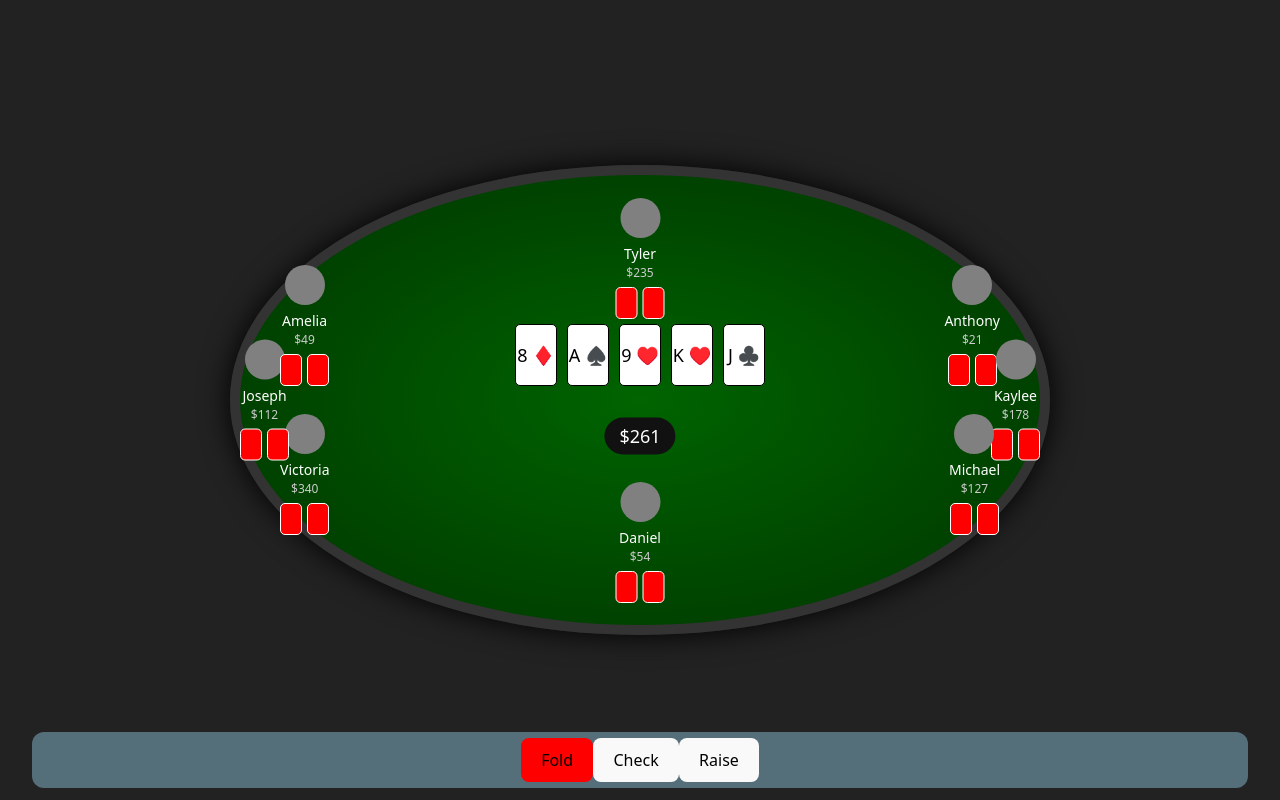
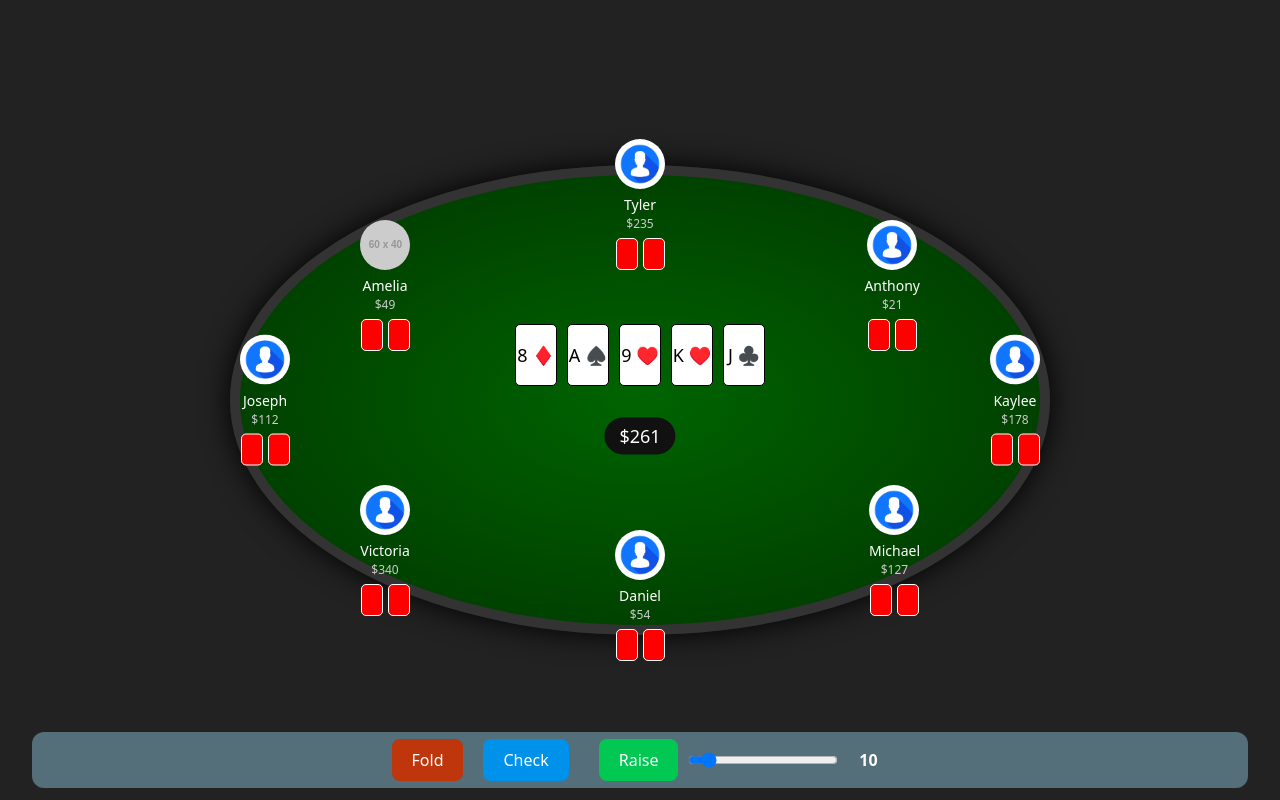
Before and after one commit to birthai/poker, a React (Vite) app: page / in a window 1280 px wide. Built offline with nearby package versions, Linux system fonts and the light colour scheme.

Commit message:
some changes in styles

```diff
--- a/src/App.css
+++ b/src/App.css
@@ -46,5 +46,6 @@
 }
 
 .read-the-docs {
-  color: #002502;
+  color: #1B5E20
+  ;
 }
--- a/src/components/Controls/Controls.tsx
+++ b/src/components/Controls/Controls.tsx
@@ -1,24 +1,117 @@
-import React from 'react';
+
+
+import React, { useState } from 'react';
 
 type ActionType = 'fold' | 'check' | 'raise';
 
 interface ControlsProps {
-  onAction: (action: ActionType) => void;
+  onAction: (action: ActionType, amount?: number) => void;
 }
 
 export default function Controls({ onAction }: ControlsProps) {
-    return (
-      // <div className="absolute bottom-4 left-1/2 -translate-x-1/2 flex gap-4">
-        // <button onClick={() => onAction('fold')} className="btn">Fold</button>
-        // <button onClick={() => onAction('check')} className="btn">Check</button>
-        // <button onClick={() => onAction('raise')} className="btn">Raise</button>
-      // </div>
-      <div style={{width:'100%',height:80,position:'absolute',bottom:0,display:'flex',justifyContent:'center',alignItems:'center'}}>
-        <div style={{width:'95%',height:'70%',display:'flex',justifyContent:'center',alignItems:'center',backgroundColor:'#546E7A',borderRadius:12}}>
-          <button onClick={() => onAction('fold')} className="btn" style={{backgroundColor:'red'}}>Fold</button>
-          <button onClick={() => onAction('check')} className="btn">Check</button>
-          <button onClick={() => onAction('raise')} className="btn">Raise</button>
+  const [raiseAmount, setRaiseAmount] = useState(10);
+
+  const handleSliderChange = (e: React.ChangeEvent<HTMLInputElement>) => {
+    setRaiseAmount(Number(e.target.value));
+  };
+
+  return (
+    <div
+      style={{
+        width: '100%',
+        height: '80px',
+        position: 'absolute',
+        bottom: 0,
+        display: 'flex',
+        justifyContent: 'center',
+        alignItems: 'center',
+      }}
+    >
+      <div
+        style={{
+          width: '95%',
+          height: '70%',
+          display: 'flex',
+          justifyContent: 'center',
+          alignItems: 'center',
+          backgroundColor: '#546E7A',
+          borderRadius: '12px',
+        }}
+      >
+
+        <button
+          onClick={() => onAction('fold')}
+          style={{
+            backgroundColor: '#BF360C',
+            color: 'white',
+            padding: '10px 20px',
+            borderRadius: '8px',
+            margin: '0 10px',
+            border: 'none',
+            cursor: 'pointer',
+          }}
+        >
+          Fold
+        </button>
+
+
+        <button
+          onClick={() => onAction('check')}
+          style={{
+            backgroundColor: '#0091EA',
+            color: 'white',
+            padding: '10px 20px',
+            borderRadius: '8px',
+            margin: '0 10px',
+            border: 'none',
+            cursor: 'pointer',
+          }}
+        >
+          Check
+        </button>
+
+
+        <div style={{ display: 'flex', alignItems: 'center', margin: '0 10px' }}>
+
+          <button
+            onClick={() => onAction('raise', raiseAmount)}
+            style={{
+              backgroundColor: '#00C853',
+              color: 'white',
+              padding: '10px 20px',
+              borderRadius: '8px',
+              border: 'none',
+              cursor: 'pointer',
+              marginLeft: '10px',
+            }}
+          >
+            Raise
+          </button>
+
+          <input
+            type="range"
+            min="1"
+            max="100"
+            value={raiseAmount}
+            onChange={handleSliderChange}
+            style={{
+              width: '150px',
+              margin: '0 10px',
+            }}
+          />
+          <span
+            style={{
+              width: '40px',
+              textAlign: 'center',
+              fontSize: '16px',
+              fontWeight: 'bold',
+              color: 'white',
+            }}
+          >
+            {raiseAmount}
+          </span>
         </div>
       </div>
-    );
+    </div>
+  );
 }
--- a/src/components/Player/Player.css
+++ b/src/components/Player/Player.css
@@ -6,10 +6,10 @@
   }
 
   .player-avatar {
-    width: 40px;
-    height: 40px;
-    background: gray;
+    width: 50px;
+    height: 50px;
     border-radius: 50%;
+    object-fit: cover;
     margin-bottom: 5px;
   }
 
--- a/src/components/Player/Player.tsx
+++ b/src/components/Player/Player.tsx
@@ -1,65 +1,3 @@
-// import React from "react";
-// import Card from "../Card/Card";
-
-// type Position = 'top' | 'bottom' | 'left' | 'right';
-
-// interface Card {
-//   suit: string;
-//   value: string;
-// }
-
-// interface PlayerProps {
-//   name: string;
-//   cards: Card[];
-//   position: Position;
-//   profile: string;
-// }
-
-// const Player: React.FC<PlayerProps> = ({ name, cards, position, profile }) => {
-//   return (
-//     <div style={{
-//       display: 'flex',
-//       flexDirection: position === 'top' ? 'row' :
-//         position === 'bottom' ? 'column' :
-//           position === 'left' ? 'row' :
-//             position === 'right' ? 'row' : 'row',
-//       direction: position === 'left' ? 'ltr' :
-//         position === 'right' ? undefined: undefined
-//     }}>
-//       {position === 'left' ? (
-//         <>
-//           <div>
-//             <img src={profile} style={{ width: 50, height: 50, borderRadius: 25 }} alt={`${name}'s profile`} />
-//             <div className="text-white text-sm mb-1">{name}</div>
-//           </div>
-//           <div className="flex gap-1">
-//             {cards.map((card, idx) => (
-//               <Card key={idx} suit={card.suit} value={card.value} />
-//             ))}
-//           </div>
-//         </>
-//       ) : (
-//         <>
-//         <div className="flex gap-1">
-//             {cards.map((card, idx) => (
-//               <Card key={idx} suit={card.suit} value={card.value} />
-//             ))}
-//           </div>
-//           <div>
-//             <img src={profile} style={{ width: 50, height: 50, borderRadius: 25 }} alt={`${name}'s profile`} />
-//             <div className="text-white text-sm mb-1">{name}</div>
-//           </div>
-
-//         </>
-//       )}
-
-
-//     </div>
-//   );
-// };
-
-// export default Player;
-
 
 //============================================
 
@@ -69,12 +7,13 @@ import './Player.css';
 interface PlayerProps {
   name: string;
   balance: number;
+  profileImage: string;
 }
 
-const Player: React.FC<PlayerProps> = ({ name, balance }) => {
+const Player: React.FC<PlayerProps> = ({ name, balance, profileImage }) => {
   return (
     <div className="player-card">
-      <div className="player-avatar"></div>
+      <img src={profileImage} alt={`${name}'s profile`} className="player-avatar" />
       <div className="player-info">
         <div className="player-name">{name}</div>
         <div className="player-balance">${balance}</div>
--- a/src/components/Table/PokerTable.css
+++ b/src/components/Table/PokerTable.css
@@ -48,11 +48,11 @@
     position: absolute;
   }
 
-  .player-0 { top: 5%; left: 50%; transform: translate(-50%, 0); }
-  .player-1 { top: 20%; right: 5%; }
+  .player-0 { top: -8%; left: 50%; transform: translate(-50%, 0); }
+  .player-1 { top: 10%; right: 15%; }
   .player-2 { top: 50%; right: 0; transform: translateY(-50%); }
-  .player-3 { bottom: 20%; right: 5%; }
-  .player-4 { bottom: 5%; left: 50%; transform: translate(-50%, 0); }
-  .player-5 { bottom: 20%; left: 5%; }
+  .player-3 { bottom: 2%; right: 15%; }
+  .player-4 { bottom:-8%; left: 50%; transform: translate(-50%, 0); }
+  .player-5 { bottom: 2%; left: 15%; }
   .player-6 { top: 50%; left: 0; transform: translateY(-50%); }
-  .player-7 { top: 20%; left: 5%; }
+  .player-7 { top: 10%; left: 15%; }
--- a/src/components/Table/PokerTable.tsx
+++ b/src/components/Table/PokerTable.tsx
@@ -1,94 +1,9 @@
-// import React from "react";
-// import Player from "../Player/Player";
-// import Card from "../Card/Card";
-// import UserProfile from '../../assets/profile.jpg';
-// import backgroundImage from '../../assets/background.svg';
-
-
-// interface CardType {
-//   suit: string;
-//   value: string;
-// }
-
-// interface PlayerType {
-//   name: string;
-//   cards: CardType[];
-//   profile: string;
-// }
-
-// const PokerTable: React.FC = () => {
-//     const players: PlayerType[] = [
-//         { name: "Player 1", cards: [{ suit: "♠", value: "A" },{ suit: "♠", value: "A" }], profile: UserProfile },
-//         { name: "Player 2", cards: [{ suit: "♠", value: "A" },{ suit: "♠", value: "A" }], profile: UserProfile },
-//         { name: "Player 3", cards: [{ suit: "♠", value: "A" },{ suit: "♠", value: "A" }], profile: UserProfile },
-//         { name: "Player 4", cards: [{ suit: "♠", value: "A" },{ suit: "♠", value: "A" }], profile: UserProfile },
-//     ];
-
-//     const communityCards: CardType[] = [
-//         { suit: "♠", value: "A" },
-//         { suit: "♥", value: "K" },
-//         { suit: "♦", value: "Q" },
-//         { suit: "♣", value: "J" },
-//         { suit: "♠", value: "10" }
-//     ];
-
-//     return (
-//         <div
-//             className="w-full h-full flex items-center justify-center relative"
-//             style={{
-//                 backgroundImage: `url(${backgroundImage})`,
-//                 backgroundSize: '100% auto',
-//                 backgroundPosition: 'center',
-//                 backgroundRepeat: 'no-repeat',
-//                 overflow: 'visible',
-//                 backgroundPosition: 'center',
-//                 backgroundRepeat: 'no-repeat'
-//             }}
-//         >
-//             {/* Player 1 - Top */}
-//             <div style={{ position: 'absolute', left: '0%', top: '50%', transform: 'translateY(-50%)' }}>
-//                 <Player name={players[0].name} cards={players[0].cards} profile={players[0].profile} position="left" />
-//             </div>
-
-//             {/* Player 2 - Bottom Left */}
-//             <div style={{ position: 'fixed', right: '30%', bottom: '3%' , transform: 'translateY(-50%)' }}>
-//                 <Player name={players[1].name} cards={players[1].cards} profile={players[1].profile} position="bottom" />
-//             </div>
-
-//             {/* Player 3 - Bottom Right */}
-//             <div style={{ position: 'absolute', left: '30%', bottom: '3%' , transform: 'translateY(-50%)' }}>
-//                 <Player name={players[2].name} cards={players[2].cards} profile={players[2].profile} position="bottom" />
-//             </div>
-
-//             {/* Player 4 - Center Right */}
-//             <div style={{ position: 'absolute', right: '0%', top: '50%', transform: 'translateY(-50%)' }}>
-//                 <Player name={players[3].name} cards={players[3].cards} profile={players[3].profile} position="right" />
-//             </div>
-
-//             {/* Community Cards - Center */}
-//             <div style={{
-//                 height: '10%',
-//                 width: '24%',
-//                 position: 'absolute',
-//                 justifyContent: 'center',
-//                 alignItems: 'center',
-//                 display: 'flex',
-//                 flexDirection: 'row'
-//             }}>
-//                 {communityCards.map((card, idx) => (
-//                     <Card key={idx} suit={card.suit} value={card.value} />
-//                 ))}
-//             </div>
-//         </div>
-//     );
-// };
-
-// export default PokerTable;
 
 import React from 'react';
 import Player from '../Player/Player';
 import Card from '../Card/Card';
 import './PokerTable.css';
+import backgroundImage from '../../assets/profile.jpg';
 
 const communityCards = [
   { rank: '8', suit: '♦️' },
@@ -99,15 +14,17 @@ const communityCards = [
 ];
 
 const players = [
-  { name: 'Tyler', balance: 235 },
-  { name: 'Anthony', balance: 21 },
-  { name: 'Kaylee', balance: 178 },
-  { name: 'Michael', balance: 127 },
-  { name: 'Daniel', balance: 54 },
-  { name: 'Victoria', balance: 340 },
-  { name: 'Joseph', balance: 112 },
-  { name: 'Amelia', balance: 49 },
+  { name: 'Tyler', balance: 235 ,profileImage:backgroundImage},
+  { name: 'Anthony', balance: 21 ,profileImage:backgroundImage},
+  { name: 'Kaylee', balance: 178 ,profileImage:backgroundImage},
+  { name: 'Michael', balance: 127 ,profileImage:backgroundImage},
+  { name: 'Daniel', balance: 54 ,profileImage:backgroundImage},
+  { name: 'Victoria', balance: 340 ,profileImage:backgroundImage},
+  { name: 'Joseph', balance: 112 ,profileImage:backgroundImage},
+  { name: 'Amelia', balance: 49,profileImage:'https://placehold.co/60x40'},
 ];
+
+
 
 const PokerTable = () => {
   return (
@@ -124,7 +41,7 @@ const PokerTable = () => {
         <div className="players">
           {players.map((player, index) => (
             <div key={index} className={`player player-${index}`}>
-              <Player name={player.name} balance={player.balance} />
+              <Player name={player.name} balance={player.balance} profileImage={player.profileImage} />
             </div>
           ))}
         </div>
--- a/src/index.css
+++ b/src/index.css
@@ -10,14 +10,15 @@
 
   color-scheme: light dark;
   color: rgba(255, 255, 255, 0.87);
-  background-color: #022d04;
+  background-color: #1B5E20
+  ;
 
   font-synthesis: none;
   text-rendering: optimizeLegibility;
   -webkit-font-smoothing: antialiased;
   -moz-osx-font-smoothing: grayscale;
 
-  --main-bg-color: #002602;
+  --main-bg-color: #1B5E20  ;
   --text-color: rgba(255, 255, 255, 0.87);
 }
 
```
Also changed, not shown: src/App.tsx (+0 -8 lines).
